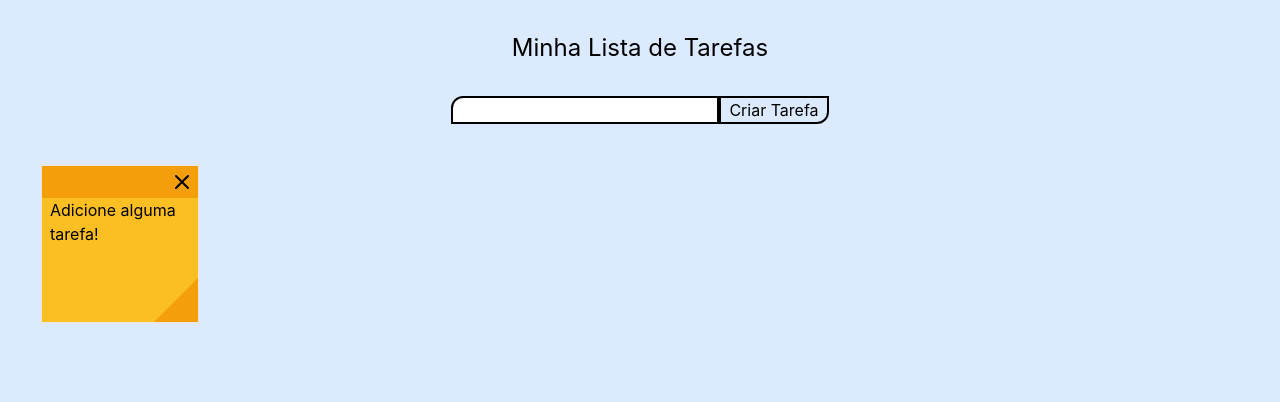
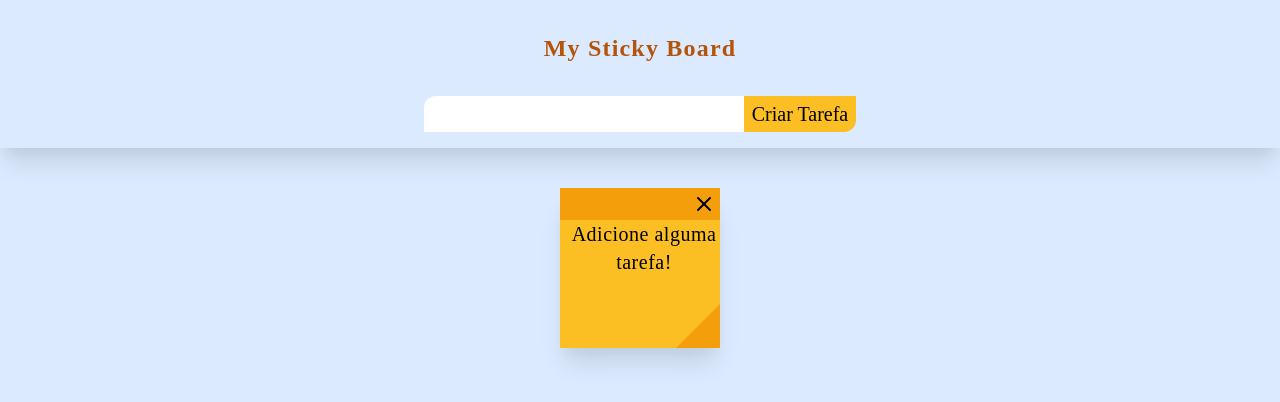
Before and after one commit to rcalvs/Sticky-Notes, a React (Create React App) app: page / in a window 1280 px wide. Shown: the top 402 px of the page. Built offline with nearby package versions, Linux system fonts and the light colour scheme.

Commit message:
Styling, Font, Colors

```diff
--- a/src/Task.jsx
+++ b/src/Task.jsx
@@ -4,14 +4,16 @@ import './ToDo.css';
 function Task(props) {
   const { deleteTask } = props;
 
+  const colors = ['yellow', 'green', 'blue', 'red', 'indigo', 'purple', 'pink']
+
   return (
-    <div className="flex m-8">
+    <div className="flex flex-wrap justify-center m-8 font-hand text-xl tracking-wide">
       {props.todos.map((todo) => (
         <div
-          className="container m-2 w-40 h-40 bg-yellow-400 border-2 relative"
+          className={`flex-col shadow-xl container m-2 w-40 h-40 bg-${colors[todo.color]}-400 relative`}
           key={todo.key}
         >
-          <div className="container w-38 h-8 bg-yellow-500 relative">
+          <div className={`container w-38 h-8 bg-${colors[todo.color]}-500 relative`}>
             <svg
               onClick={() => (deleteTask(todo.key))}
               xmlns="http://www.w3.org/2000/svg"
@@ -19,14 +21,14 @@ function Task(props) {
               fill="none"
               viewBox="0 0 24 24"
               stroke="currentColor">
-              <path stroke-linecap="round" stroke-linejoin="round" stroke-width="2" d="M6 18L18 6M6 6l12 12" />
+              <path strokeLinecap="round" strokeLinejoin="round" strokeWidth="2" d="M6 18L18 6M6 6l12 12" />
             </svg>
           </div>
-          <h3 className="ml-2">
+          <h3 className="ml-2 text-center">
             {todo.text}
           </h3>
             <div className="w-11 overflow-hidden inline-block absolute bottom-0 right-0 ">
-              <div className=" h-24 bg-black rotate-45 transform origin-bottom-left bg-yellow-500"></div>
+              <div className={`h-24 bg-black rotate-45 transform origin-bottom-left bg-${colors[todo.color]}-500`}></div>
             </div>
         </div>
       ))}
--- a/src/ToDo.jsx
+++ b/src/ToDo.jsx
@@ -10,7 +10,8 @@ const [todos, setTodos] = useState([]);
 function addTask(event) {
   const currentTask = {
     text: event.target.value,
-    key: Date.now()
+    key: Date.now(),
+    color: Math.floor(Math.random() * 7)
   }
   setTask(currentTask);
 }
@@ -35,7 +36,8 @@ useEffect(() => {
   if (local.type === undefined) {
     const firstTask = {
       text: "Adicione alguma tarefa!",
-      key: Date.now()
+      key: Date.now(),
+      color: 0
     }
     const firstTodo = [firstTask, ...todos];
     setTodos(firstTodo);
@@ -47,29 +49,27 @@ useEffect(() => {
 
   return (
     <div className="flex-col">
-      <h1 className="flex p-8 justify-center text-2xl">
-        Minha Lista de Tarefas
+      <h1 className="flex p-8 justify-center text-yellow-700 font-hand text-2xl font-black tracking-wider">
+        My Sticky Board
       </h1>
       <form
-        className="flex m-auto justify-center"
+        className="flex m-auto justify-center font-hand text-xl pb-4 shadow-xl"
         onSubmit={submitTask}>
         <input
-          className="border-2 px-2 border-black rounded-tl-xl"
+          className="border-1 px-2 w-80 text-yellow-700 rounded-tl-xl"
           type="text"
           maxLength="85"
           onChange={addTask}
         />
         <button
-          className="border-2 px-2 border-black rounded-br-xl"
+          className="border-1 py-1 px-2 border-black bg-yellow-400 rounded-br-xl"
         >
           Criar Tarefa
         </button>
       </form>
       <Task
         todos={todos}
-        // completeTask={completeTask}
         deleteTask={deleteTask}
-        // editTask={editTask}
       />
     </div>
   );
--- a/src/index.css
+++ b/src/index.css
@@ -1,7 +1,7 @@
 @tailwind base;
 @tailwind components;
 @tailwind utilities;
-
+@import url('https://fonts.googleapis.com/css2?family=Indie+Flower&display=swap');
 body {
   margin: 0;
   font-family: -apple-system, BlinkMacSystemFont, 'Segoe UI', 'Roboto', 'Oxygen',
--- a/tailwind.config.js
+++ b/tailwind.config.js
@@ -4,7 +4,9 @@ module.exports = {
   darkMode: 'class', // or 'media' or 'class' or 'false'
   theme: {
     extend: {},
-    fontFamily: {},
+    fontFamily: {
+      'hand': ['Indie Flower']
+    },
   },
   variants: {
     extend: {},
```
